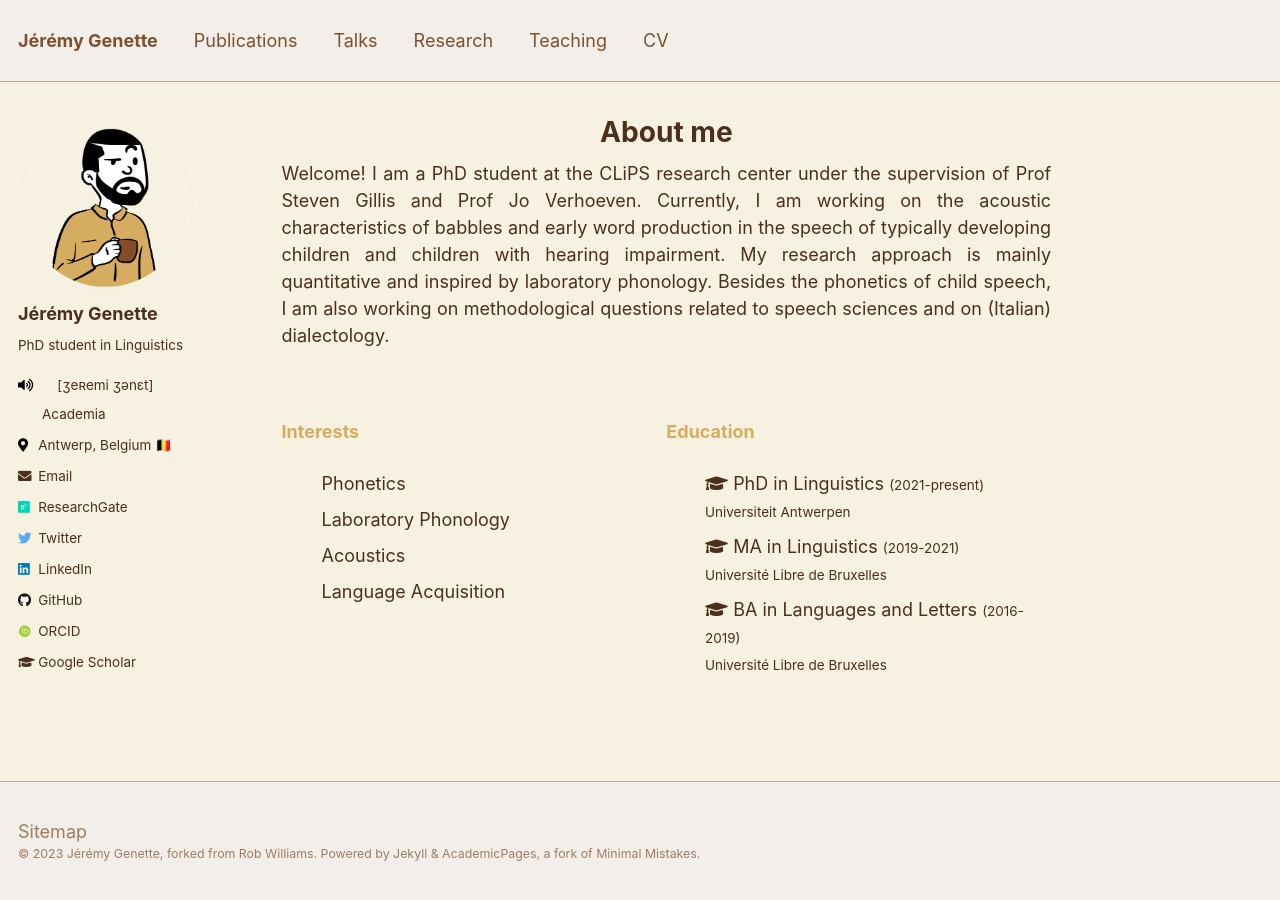
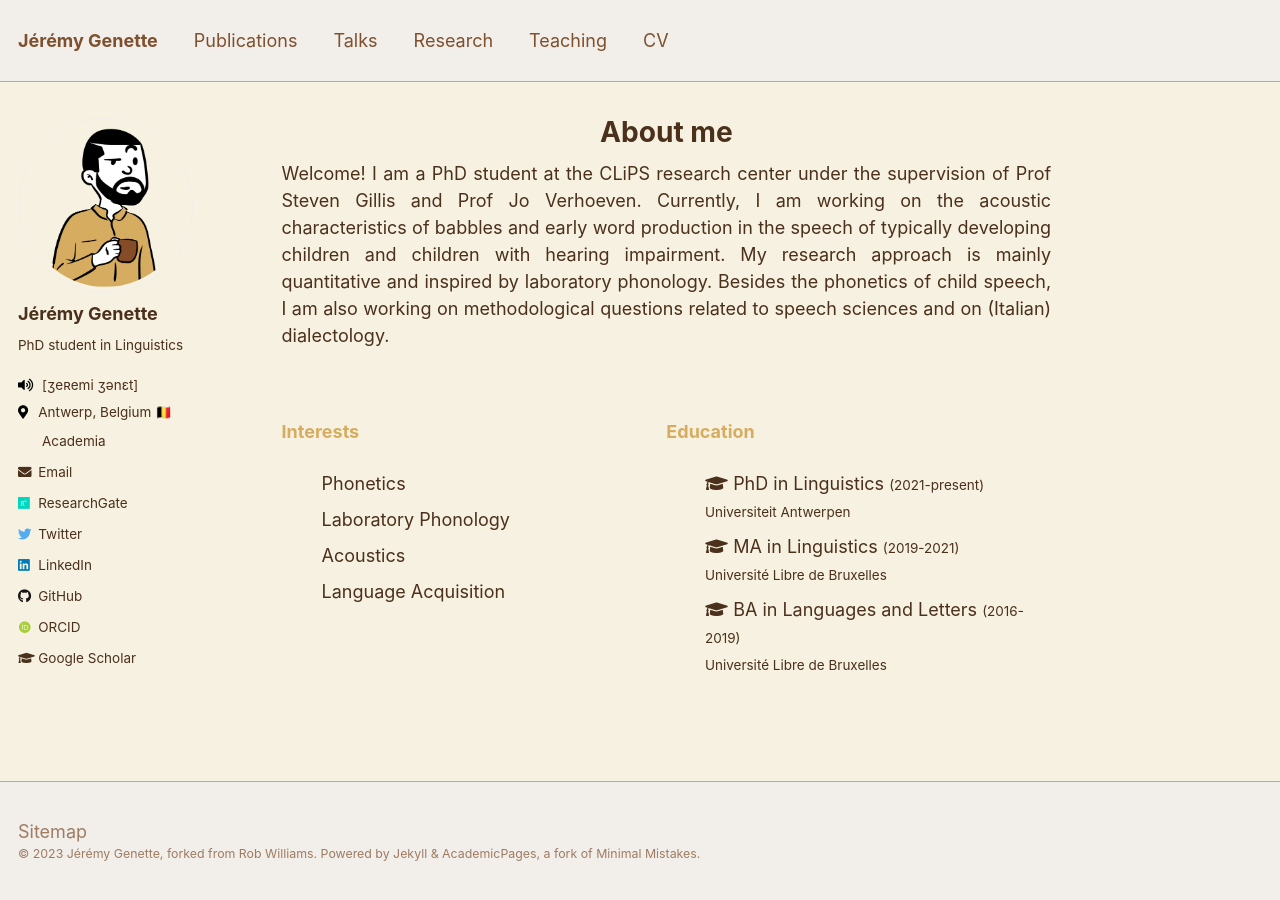
Before and after one commit to jgenette/jgenette.github.io, a Jekyll site: the page built from _pages/about.md, in a window 1280 px wide. Built offline with Jekyll 4.4.1, drawn with Linux system fonts in a browser that asks for light colours; some web fonts are replaced.

Commit message:
Update author-profile.html

```diff
--- a/_includes/author-profile.html
+++ b/_includes/author-profile.html
@@ -23,13 +23,13 @@
     <button class="btn btn--inverse">Follow</button>
     <ul class="author__urls social-icons">
       {% if author.pronunciation %}
-        <li> <i class="fa fa-volume-up" aria-hidden="true" style="padding-right: 1.5em;"></i> {{ author.pronunciation }}</li>
+        <li> <i class="fa fa-fw fa-volume-up" aria-hidden="true" style="padding-right: 1.5em;"></i> {{ author.pronunciation }}</li>
+      {% endif %}
+      {% if author.location %}
+        <li> <i class="fa fa-fw fa-map-marker-alt" aria-hidden="true" style="padding-right: 1.5em;"></i>{{ author.location }}</li>
       {% endif %}
       {% if author.academia %}
         <li> <a href="{{ author.academia }}"> <i class="fa fa-fw fa-academia" aria-hidden="true" style="padding-right: 1.5em;"></i> Academia</li>
-      {% endif %}
-      {% if author.location %}
-        <li><i class="fa fa-fw fa-map-marker-alt" aria-hidden="true" style="padding-right: 1.5em;"></i>{{ author.location }}</li>
       {% endif %}
       {% if author.employer %}
         <li><i class="fa fa-fw fa-map-marker-alt" aria-hidden="true" style="padding-right: 1.5em;"></i>{{ author.employer }}</li>
```
